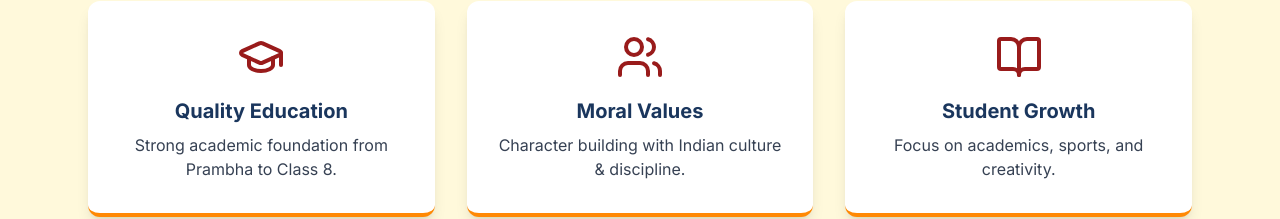
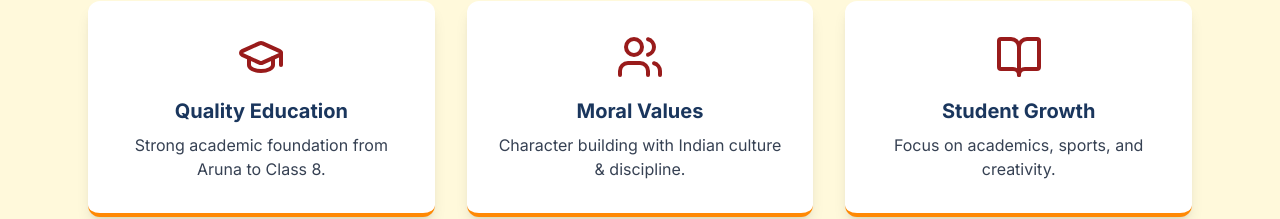
Before and after one commit to jayprakashx/SARASWATI-SHISHU-MANDIR-kiapada-jajpur-, a React (Vite) app: page /about-us in a window 1280 px wide. Shown: the part 611-830 px from the top of the page. Built offline with nearby package versions, Linux system fonts and the light colour scheme.

Commit message:
Final fix for SSM branding and Infrastructure

```diff
--- a/src/pages/About.jsx
+++ b/src/pages/About.jsx
@@ -34,7 +34,7 @@ const About = () => {
                 Quality Education
               </h3>
               <p className="text-gray-700 mt-2 font-medium">
-                Strong academic foundation from Prambha to Class 8.
+                Strong academic foundation from Aruna  to Class 8.
               </p>
             </div>
 
```
